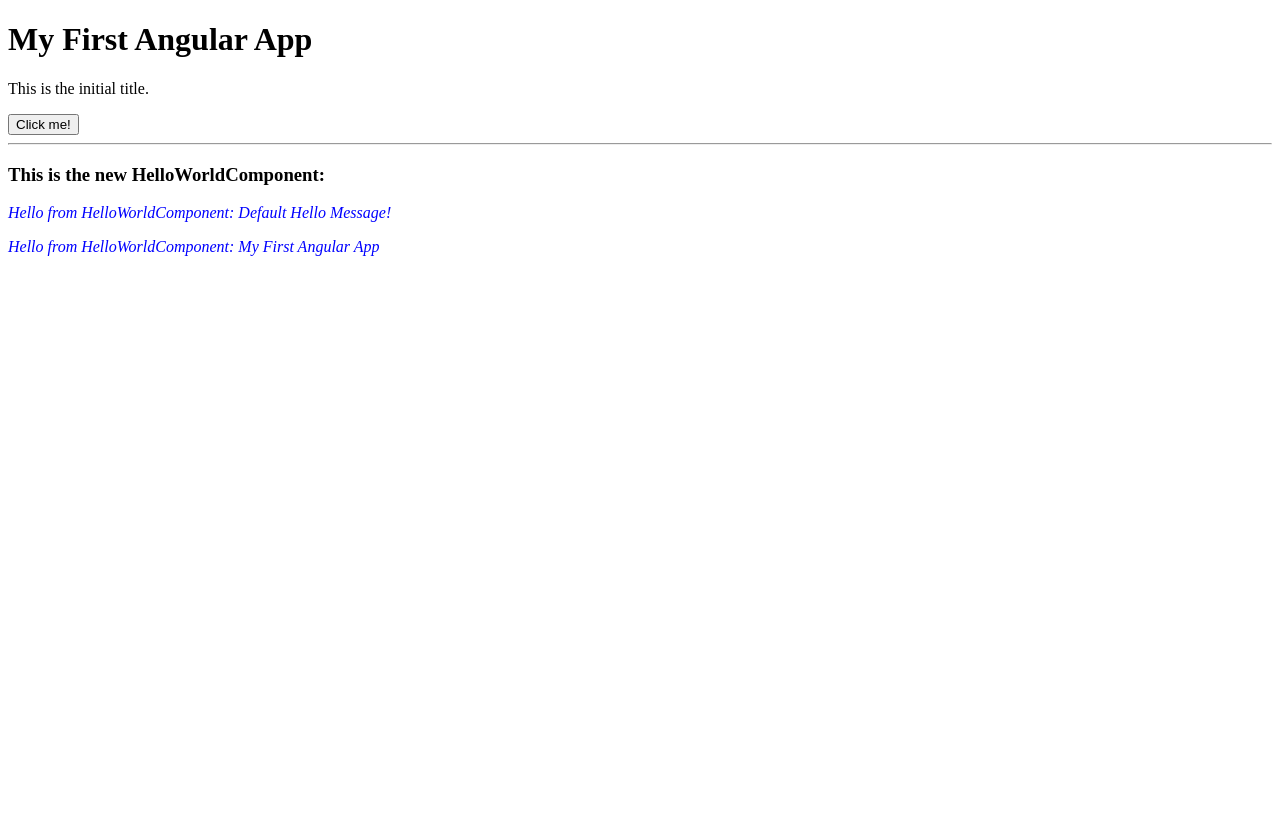
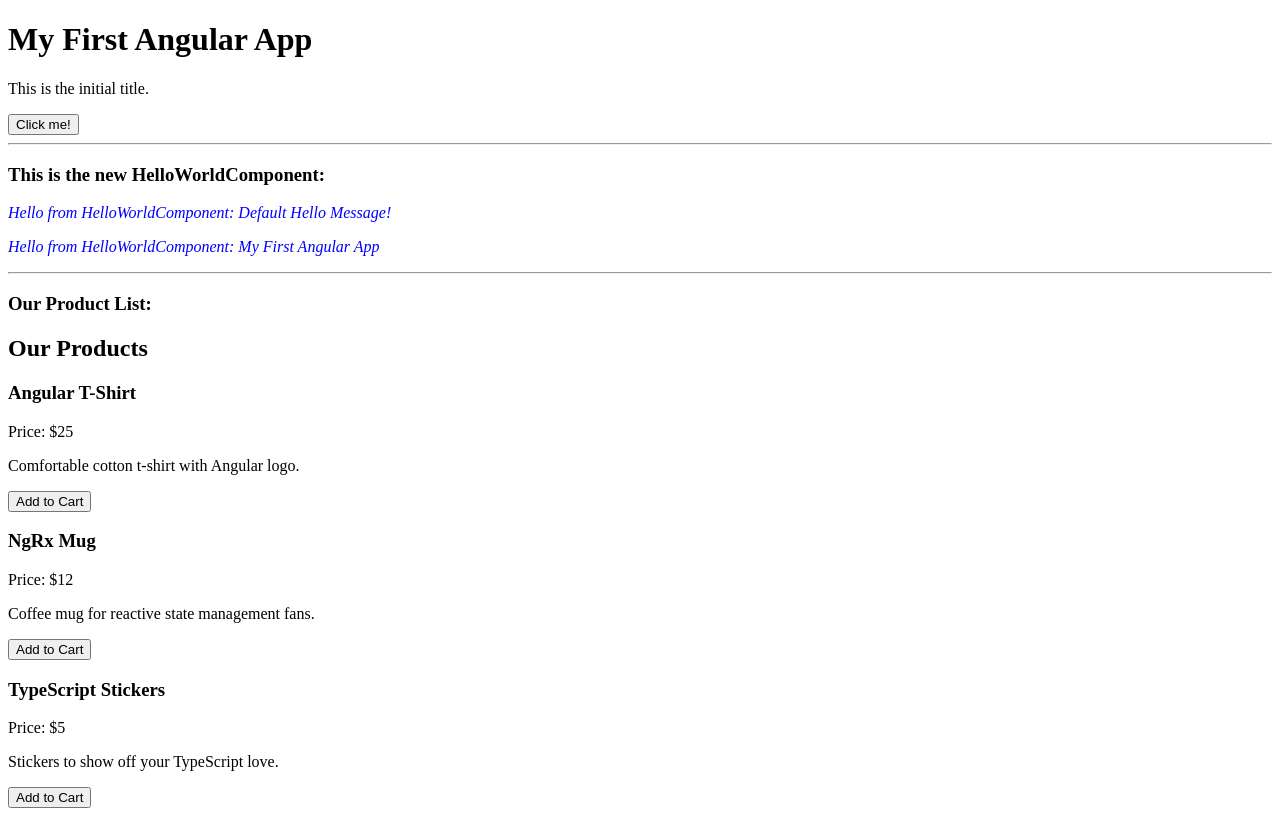
Before and after one commit to EdonBytyqi/AngularBeginner, an Angular app in the folder angular-tutorial-ecommerce/: page / in a window 1280 px wide. Built offline with nearby package versions, Linux system fonts and the light colour scheme.

Commit message:
Module 9: Sending Data out of Components

```diff
--- a/angular-tutorial-ecommerce/src/app/app.html
+++ b/angular-tutorial-ecommerce/src/app/app.html
@@ -10,3 +10,11 @@
 
 <!-- Instance 2: Binding the 'message' input to our 'title' signal -->
 <app-hello-world [message]="title()"></app-hello-world>
+
+<hr />
+<h3>Our Product List:</h3>
+<!-- Listen for the (productAdded) event and call onProductAddedToCart -->
+<app-product-list
+  [products]="products()"
+  (productAdded)="onProductAddedToCart($event)"
+></app-product-list>
--- a/angular-tutorial-ecommerce/src/app/app.ts
+++ b/angular-tutorial-ecommerce/src/app/app.ts
@@ -1,11 +1,12 @@
 import { Component, signal, computed, effect, untracked, input } from '@angular/core';
 import { RouterOutlet } from '@angular/router';
 import { HelloWorldComponent } from './hello-world/hello-world.component';
+import { ProductList, Product } from './product-list/product-list';
 
 @Component({
   selector: 'app-root',
   standalone: true,
-  imports: [RouterOutlet, HelloWorldComponent],
+  imports: [RouterOutlet, HelloWorldComponent, ProductList],
   templateUrl: './app.html',
   styleUrl: './app.css',
 })
@@ -20,6 +21,32 @@ export class App {
       return 'The title has been changed!';
     }
   });
+
+  // Define some sample products as a signal
+  protected readonly products = signal<Product[]>([
+    {
+      id: 1,
+      name: 'Angular T-Shirt',
+      price: 25,
+      description: 'Comfortable cotton t-shirt with Angular logo.',
+    },
+    {
+      id: 2,
+      name: 'NgRx Mug',
+      price: 12,
+      description: 'Coffee mug for reactive state management fans.',
+    },
+    {
+      id: 3,
+      name: 'TypeScript Stickers',
+      price: 5,
+      description: 'Stickers to show off your TypeScript love.',
+    },
+  ]);
+
+  onProductAddedToCart(product: Product) {
+    console.log('Product added to cart:', product);
+  }
 
   // Add a constructor and the effect here
   constructor() {
--- /dev/null
+++ b/angular-tutorial-ecommerce/src/app/product-list/product-list.html
@@ -0,0 +1,14 @@
+<h2>Our Products</h2>
+<div class="product-list-container">
+  @for (product of products(); track product.id) {
+    <div class="product-card">
+      <h3>{{ product.name }}</h3>
+      <p>Price: ${{ product.price }}</p>
+      <p>{{ product.description }}</p>
+      <button (click)="addToCart(product)">Add to Cart</button>
+      <!-- <-- Add this button -->
+    </div>
+  } @empty {
+    <p>No products available.</p>
+  }
+</div>
--- /dev/null
+++ b/angular-tutorial-ecommerce/src/app/product-list/product-list.ts
@@ -0,0 +1,28 @@
+import { Component, input, Output, EventEmitter } from '@angular/core';
+import { CommonModule } from '@angular/common';
+
+// Define the Product interface above the @Component decorator
+export interface Product {
+  id: number;
+  name: string;
+  price: number;
+  description: string;
+}
+
+@Component({
+  selector: 'app-product-list',
+  imports: [CommonModule],
+  templateUrl: './product-list.html',
+  styleUrl: './product-list.css',
+})
+export class ProductList {
+  // Define a required input signal for a list of products
+  readonly products = input.required<Product[]>();
+
+  // Define an Output property that emits a Product when a product is added
+  @Output() productAdded = new EventEmitter<Product>();
+
+  addToCart(product: Product) {
+    this.productAdded.emit(product);
+  }
+}
```
Also changed, not shown: angular-tutorial-ecommerce/src/app/product-list/product-list.css (added), 1 other file (tests, documents, lock files or other folders).
